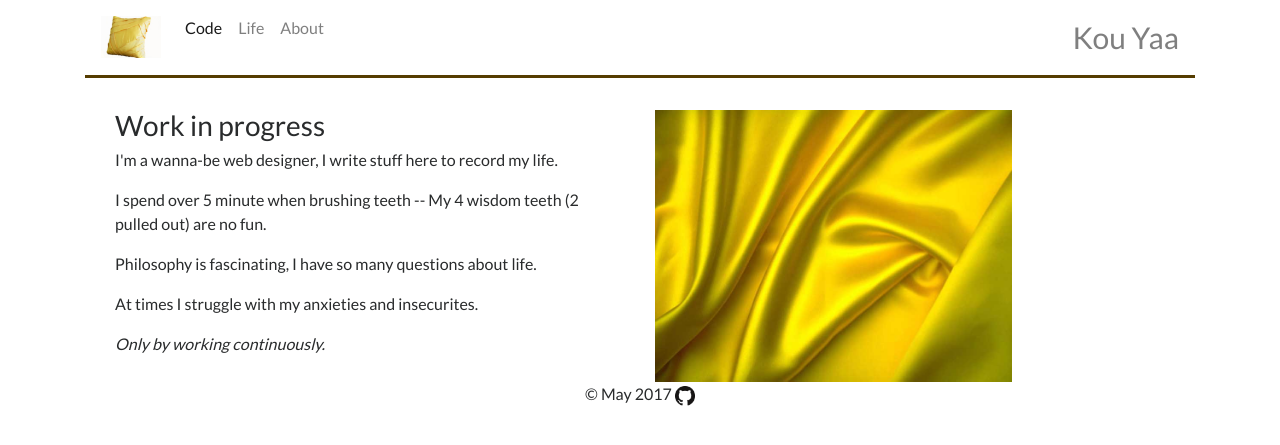
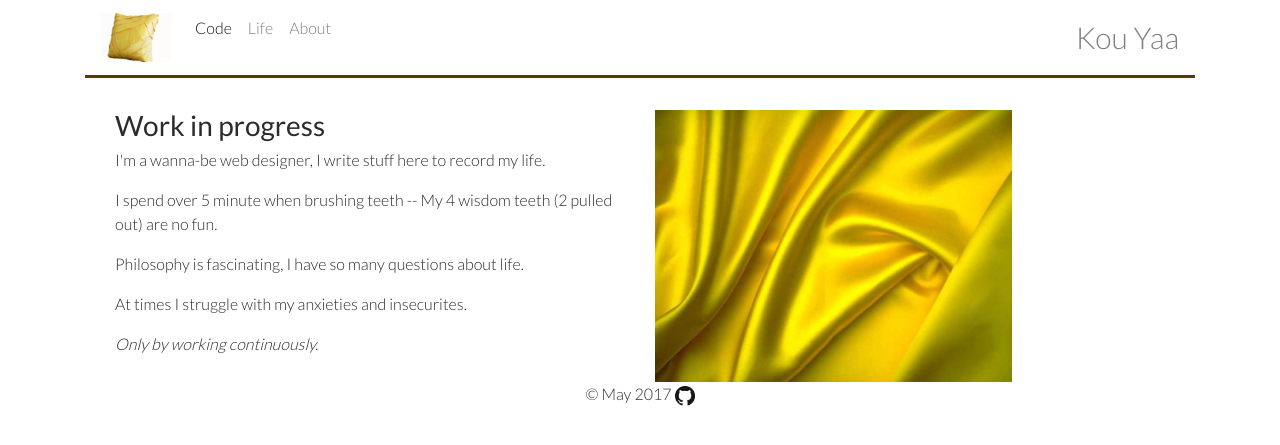
Before and after one commit to yinkouya/yinkouya.github.io, a Jekyll site: the page built from about.html, in a window 1280 px wide. Shown: the top 445 px of the page. Built offline with Jekyll 4.4.1, drawn with Linux system fonts in a browser that asks for light colours; nearby versions of some CDN libraries.

Commit message:
Update style.css

```diff
--- a/assets/style.css
+++ b/assets/style.css
@@ -1,9 +1,10 @@
 * {
   font-family: 'Lato', sans-serif;
+  font-weight: 300
 }
 
 img.brand {
-  width: 60px;
+  width: 70px;
 }
 
 .nav-container {
@@ -16,6 +17,7 @@ img.brand {
 
 .navbar-text {
   font-size: 30px;
+  font-weight: 100;
 }
 
 .wrap {
```
